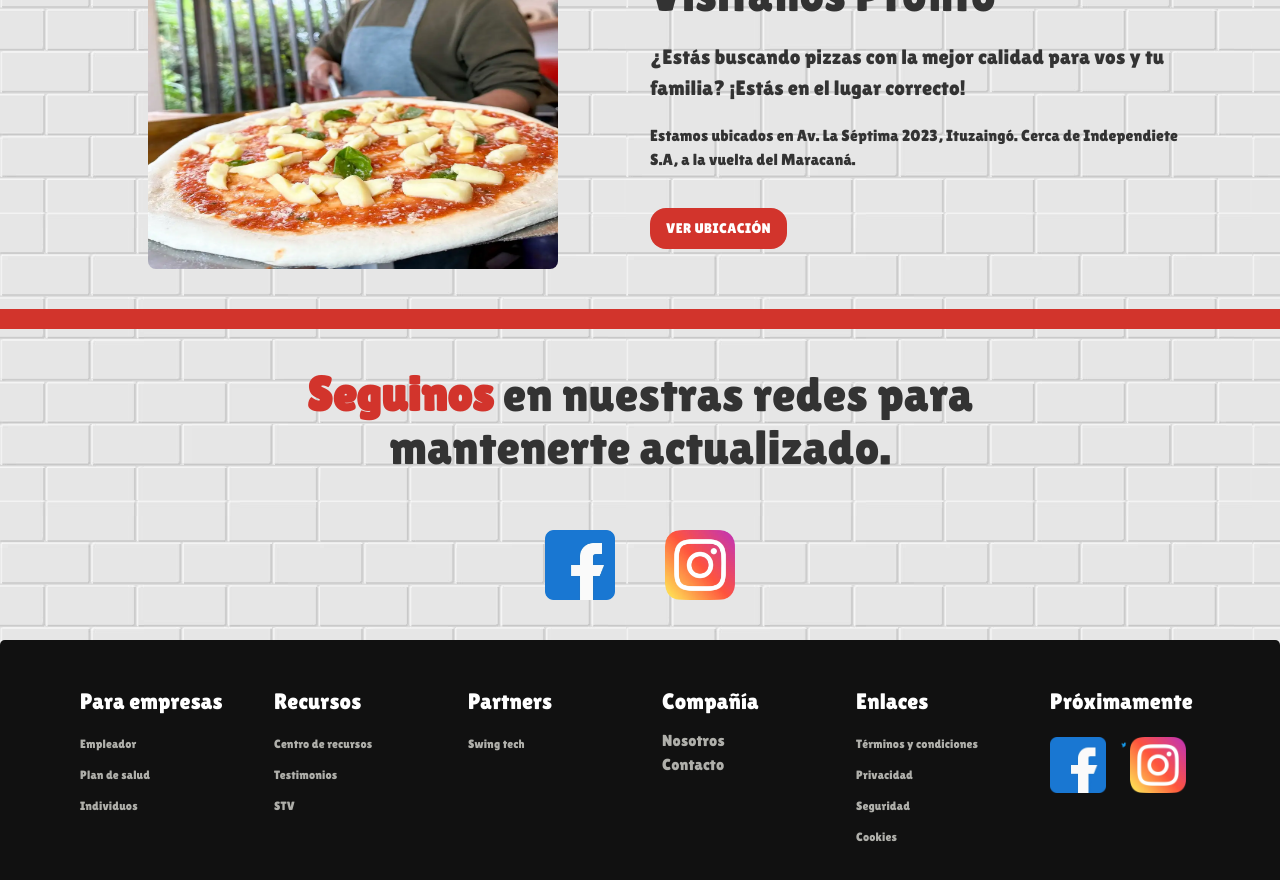
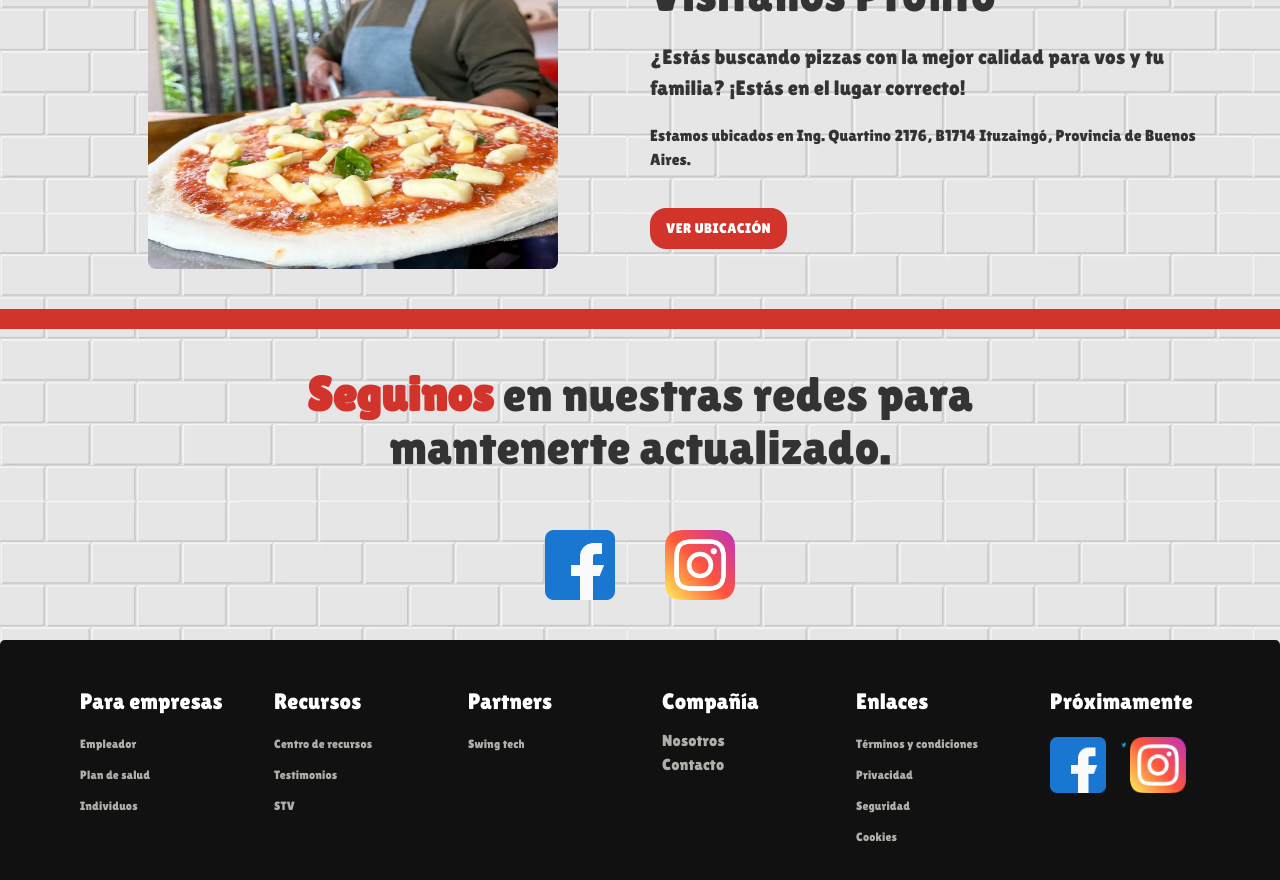
Before and after one commit to Gonzalonu99/ecommerce-en-react, a React (Create React App) app in the folder ecommerce/: page /nosotros in a window 1280 px wide. Shown: the part 940-1820 px from the top of the page. Built offline with nearby package versions, Linux system fonts and the light colour scheme; no server answers; a web font is replaced by a local one.

Commit message:
refactor location

```diff
--- a/ecommerce/src/components/aboutUs/aboutUs.js
+++ b/ecommerce/src/components/aboutUs/aboutUs.js
@@ -64,8 +64,7 @@ const AboutUs = () => {
                 familia? ¡Estás en el lugar correcto!
               </p>
               <p className={`_1-rem-paragraph appear-from-right-1 ${appeared1 ? "appeared" : ""}`}>
-                Estamos ubicados en Av. La Séptima 2023, Ituzaingó. Cerca de
-                Independiete S.A, a la vuelta del Maracaná.
+                Estamos ubicados en Ing. Quartino 2176, B1714 Ituzaingó, Provincia de Buenos Aires.
               </p>
               <Button className="au-btn">
                 <Link to="/ubicacion" style={{color:"#fff"}}>Ver Ubicación</Link>
```
